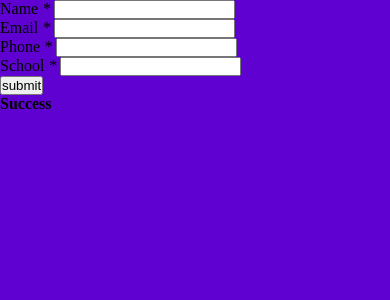
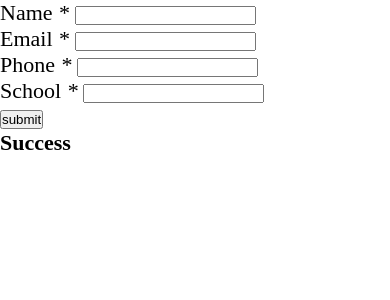
Before and after one commit to YungZxmbie/ticketdome.github.io, a PHP site: page /form.html in a window 390 px wide. Shown: the top 300 px of the page. Run offline with PHP 8.4, Linux system fonts and the light colour scheme.

Commit message:
Update style.css

```diff
--- a/style.css
+++ b/style.css
@@ -103,7 +103,7 @@ p{
 /* On screens that are 600px or less, set the background color to olive */
 @media screen and (max-width: 480px) {
     body {
-       background: #5F01D1;
+       font-size: 22px;
     }
   }
 
```
